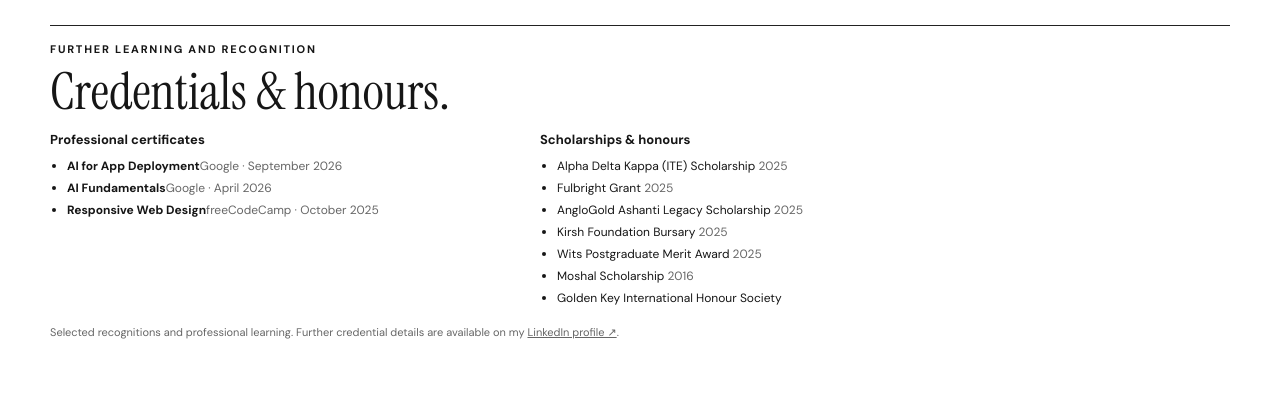
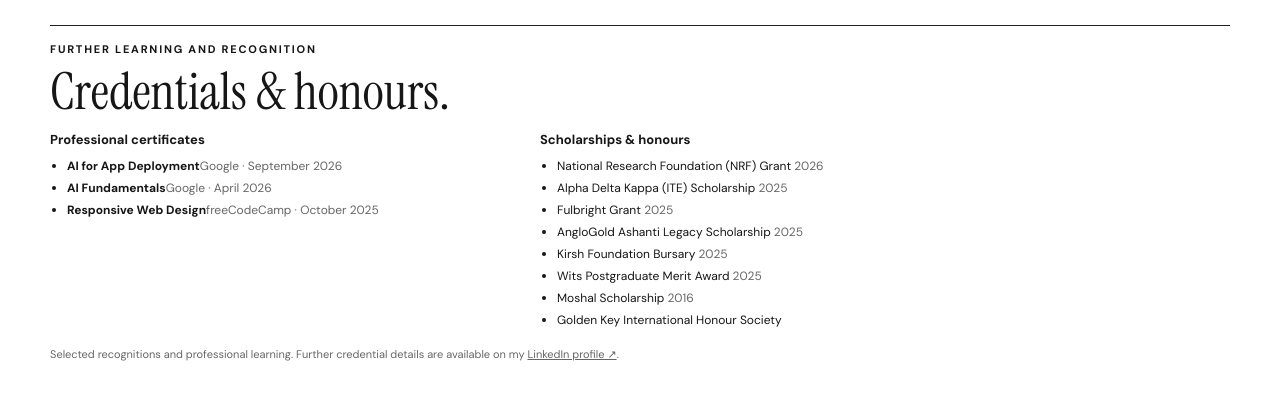
Before and after one commit to 2015059492/ePortfolio, a plain HTML site: page practice.html in a window 1280 px wide. Shown: the part 636-1054 px from the top of the page. Drawn offline with Linux system fonts and the light colour scheme.

Commit message:
Update recognition section with new credentials
Added additional professional certificates and scholarships.

```diff
--- a/practice.html
+++ b/practice.html
@@ -75,7 +75,7 @@ body.page-practice .compactsection{padding:18px 0 30px;}
 <article class="work-card"><div aria-hidden="true" class="work-visual visual-robotics"><span class="work-glyph">⚙</span><span class="visual-label">SUMMER LEARNING</span></div><div class="smallcaps">The College School – University of Delaware</div><h2>Robotics Teaching</h2><p>Worked with children in a summer educational programme, facilitating hands-on robotics learning and supporting learners as they explored and practised new skills.</p></article>
 </div>
 <section aria-labelledby="credentials-title" class="recognition"><div class="smallcaps">Further learning and recognition</div><h2 id="credentials-title">Credentials &amp; honours.</h2>
-<div class="recognition-cols"><div><h3>Professional certificates</h3><ul><li><strong>AI for App Deployment</strong><span>Google · September 2026</span></li><li><strong>AI Fundamentals</strong><span>Google · April 2026</span></li><li><strong>Responsive Web Design</strong><span>freeCodeCamp · October 2025</span></li></ul></div><div><h3>Scholarships &amp; honours</h3><ul><li>Alpha Delta Kappa (ITE) Scholarship <span>2025</span></li><li>Fulbright Grant <span>2025</span></li><li>AngloGold Ashanti Legacy Scholarship <span>2025</span></li><li>Kirsh Foundation Bursary <span>2025</span></li><li>Wits Postgraduate Merit Award <span>2025</span></li><li>Moshal Scholarship <span>2016</span></li><li>Golden Key International Honour Society</li></ul></div></div>
+<div class="recognition-cols"><div><h3>Professional certificates</h3><ul><li><strong>AI for App Deployment</strong><span>Google · September 2026</span></li><li><strong>AI Fundamentals</strong><span>Google · April 2026</span></li><li><strong>Responsive Web Design</strong><span>freeCodeCamp · October 2025</span></li></ul></div><div><h3>Scholarships &amp; honours</h3><ul><li>National Research Foundation (NRF) Grant <span>2026</span></li><li>Alpha Delta Kappa (ITE) Scholarship <span>2025</span></li><li>Fulbright Grant <span>2025</span></li><li>AngloGold Ashanti Legacy Scholarship <span>2025</span></li><li>Kirsh Foundation Bursary <span>2025</span></li><li>Wits Postgraduate Merit Award <span>2025</span></li><li>Moshal Scholarship <span>2016</span></li><li>Golden Key International Honour Society</li></ul></div></div>
 <p class="recognition-note">Selected recognitions and professional learning. Further credential details are available on my <a href="https://www.linkedin.com/in/thembisile-buthelezi-3b1889375/" rel="noopener" target="_blank">LinkedIn profile ↗</a>.</p></section>
 </section>
 
```
